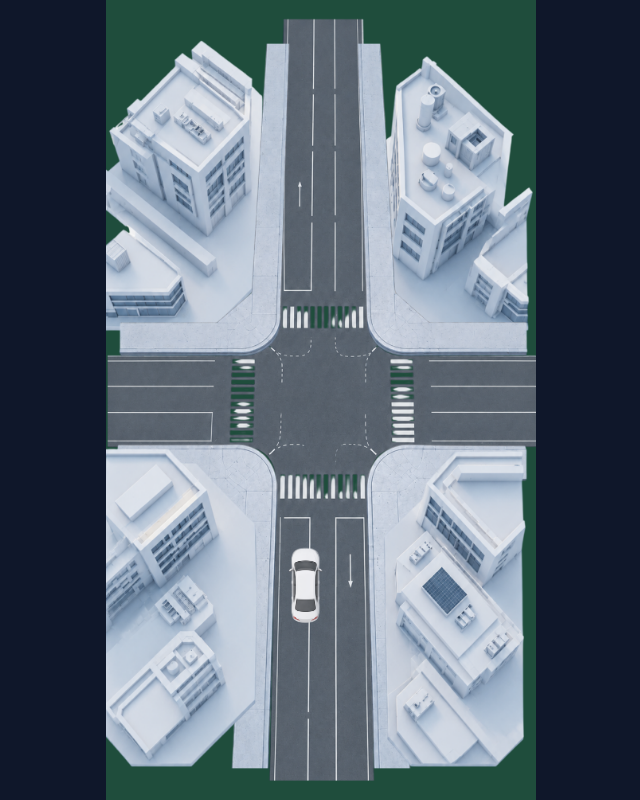
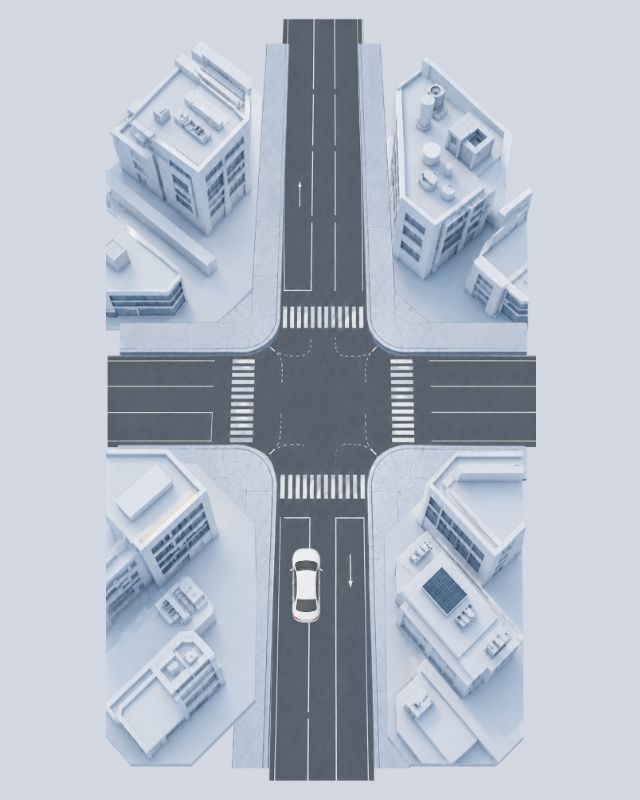
Before and after one commit to Svit69/traffic-manager, a website built with Vite: page index.html in a window 1280 px wide. Shown: the whole page, without its empty margins (319-959 px from the left). Built offline with nearby package versions, Linux system fonts and the light colour scheme.

Commit message:
Adjust car position and scene background

```diff
--- a/src/scene/RouteFactory.js
+++ b/src/scene/RouteFactory.js
@@ -15,7 +15,7 @@ export class RouteFactory {
   }
 
   #resolveX(frame, normalizedX) {
-    return frame.x + frame.width * normalizedX;
+    return frame.x + frame.width * normalizedX + 2 * frame.scale;
   }
 
   #resolveY(frame, normalizedY) {
--- a/src/styles/scene.css
+++ b/src/styles/scene.css
@@ -4,7 +4,7 @@
   display: grid;
   place-items: center;
   padding: env(safe-area-inset-top) 0 env(safe-area-inset-bottom);
-  background: #0f172a;
+  background: #d2d7e1;
 }
 
 #sceneCanvas {
--- a/src/styles/tokens.css
+++ b/src/styles/tokens.css
@@ -5,7 +5,7 @@
   color: #f8fafc;
   --road: #2f3942;
   --road-edge: #d7dde4;
-  --grass: #1f4d3c;
+  --grass: #d2d7e1;
 }
 
 * {
```
